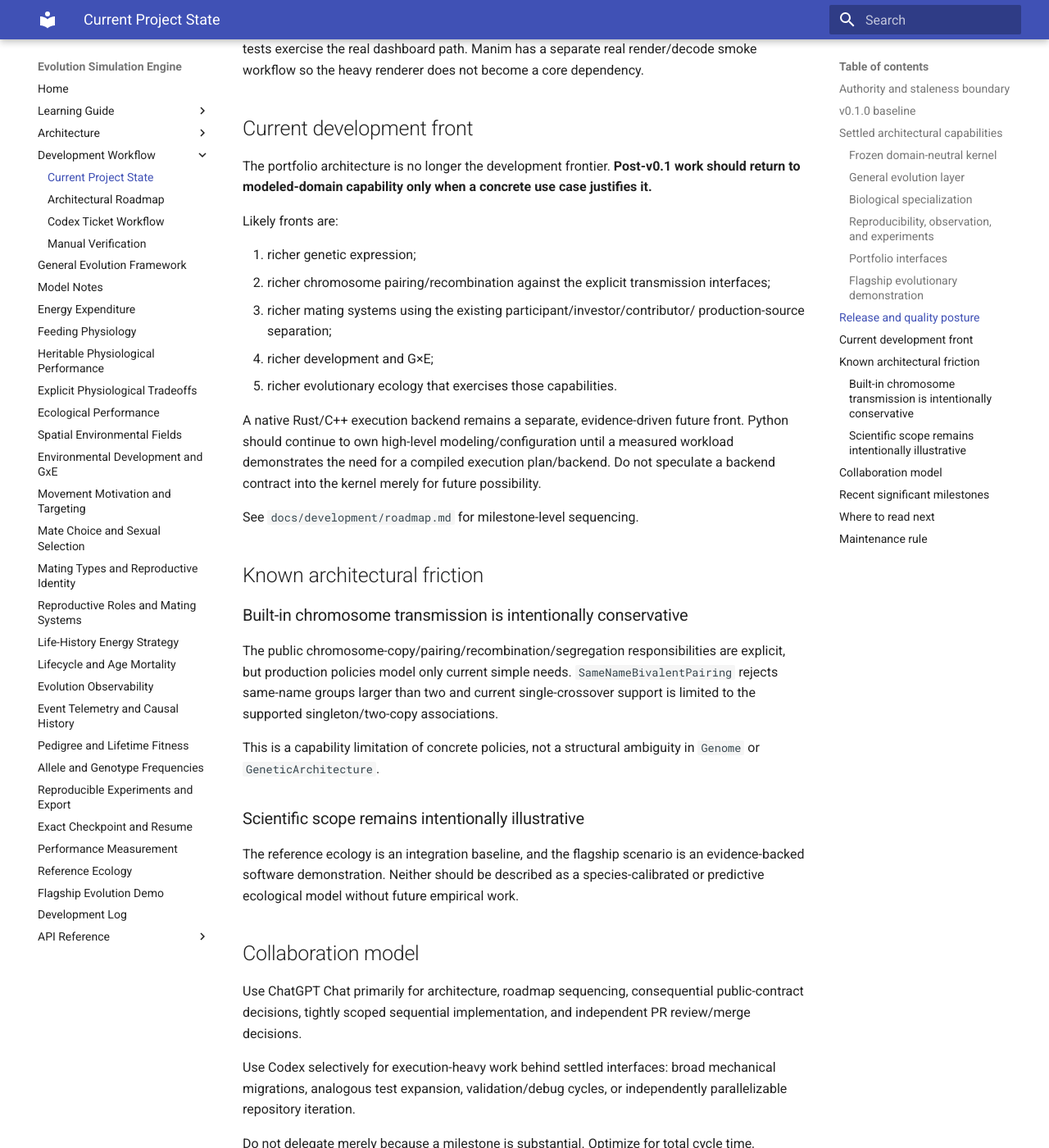
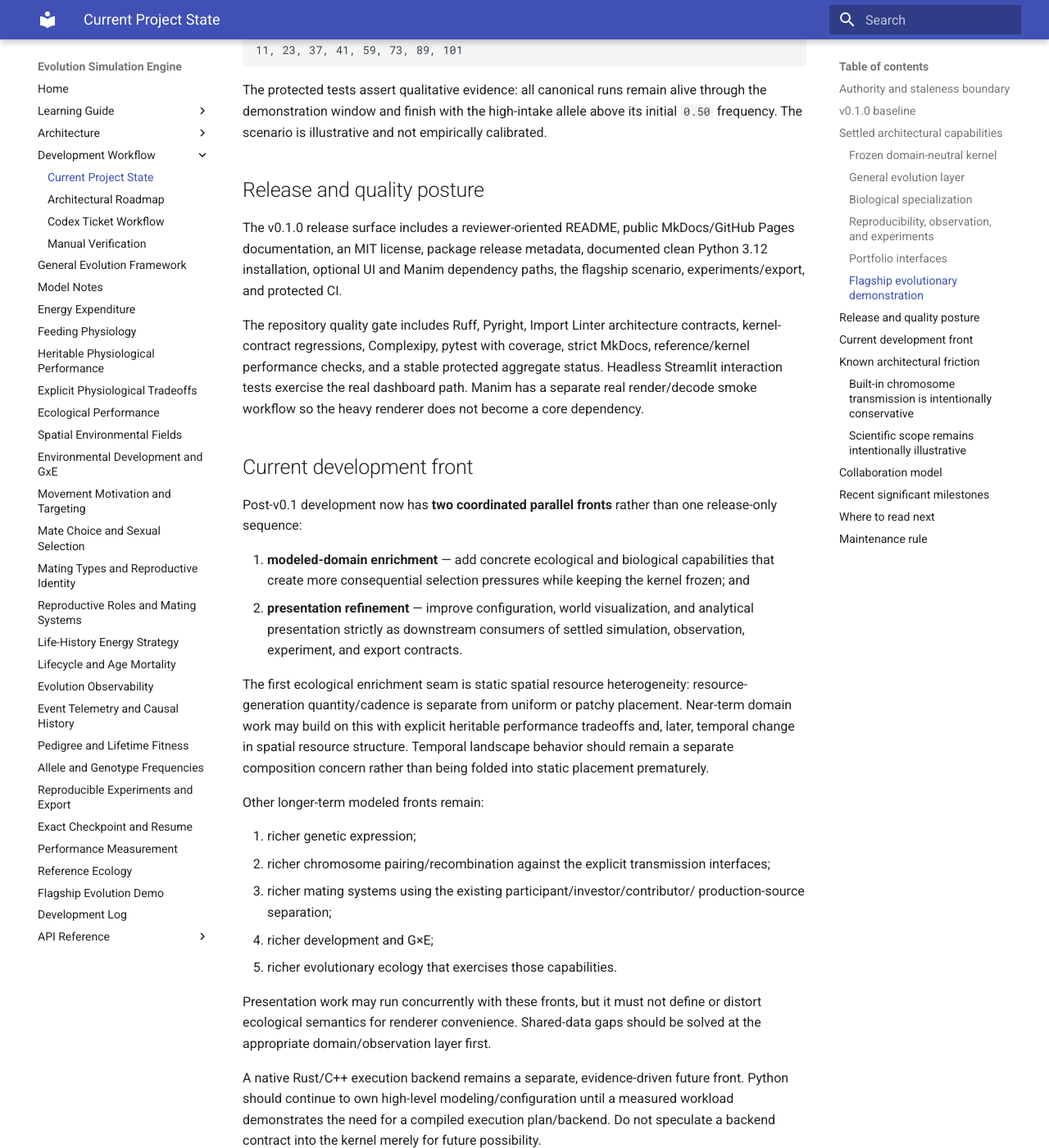
Before and after one commit to abdullahkhan57721/evolution-simulation-engine, an MkDocs documentation site: the page built from docs/development/current_state.md, in a window 1280 px wide and 1400 px high, scrolled down 4747 px. Shown: the whole window at 82% size. Built offline with MkDocs 1.6.1 and Material for MkDocs 9.7.7, drawn with Linux system fonts in a browser that asks for light colours; some of the changed text lies outside the part shown.

Commit message:
Record parallel post-v0.1 development front for Issue #127

````diff
--- a/docs/development/current_state.md
+++ b/docs/development/current_state.md
@@ -142,6 +142,28 @@ built-in policies intentionally preserve simple singleton/diploid Mendelian
 behavior; richer higher-copy biology should be added as explicit policies against
 these settled interfaces.
 
+Spatial resource generation now has a similarly explicit ecological responsibility
+split:
+
+```text
+ResourceGeneration
+    | quantity / cadence
+    v
+ResourcePlacementModel
+    | coordinate choice using SimulationState.rng
+    v
+ResourceGeneration.Event
+    |
+    v
+WorldState.add_resources()
+```
+
+Uniform placement preserves the ordinary baseline and historical RNG draw order.
+Patchy placement adds static weighted circular resource regions with world-bounded
+grid sampling. Placement models are immutable ecological configuration; resource
+mutation remains owned by `WorldState`, and committed spatial observations reveal
+the resulting real resource geography without renderer metadata.
+
 ### Reproducibility, observation, and experiments
 
 Committed evidence is a first-class architectural layer. The repository includes:
@@ -209,11 +231,24 @@ not become a core dependency.
 
 ## Current development front
 
-The portfolio architecture is no longer the development frontier. **Post-v0.1
-work should return to modeled-domain capability only when a concrete use case
-justifies it.**
+Post-v0.1 development now has **two coordinated parallel fronts** rather than one
+release-only sequence:
 
-Likely fronts are:
+1. **modeled-domain enrichment** — add concrete ecological and biological
+   capabilities that create more consequential selection pressures while keeping
+   the kernel frozen; and
+2. **presentation refinement** — improve configuration, world visualization, and
+   analytical presentation strictly as downstream consumers of settled simulation,
+   observation, experiment, and export contracts.
+
+The first ecological enrichment seam is static spatial resource heterogeneity:
+resource-generation quantity/cadence is separate from uniform or patchy placement.
+Near-term domain work may build on this with explicit heritable performance
+tradeoffs and, later, temporal change in spatial resource structure. Temporal
+landscape behavior should remain a separate composition concern rather than being
+folded into static placement prematurely.
+
+Other longer-term modeled fronts remain:
 
 1. richer genetic expression;
 2. richer chromosome pairing/recombination against the explicit transmission
@@ -222,6 +257,10 @@ Likely fronts are:
    production-source separation;
 4. richer development and G×E;
 5. richer evolutionary ecology that exercises those capabilities.
+
+Presentation work may run concurrently with these fronts, but it must not define
+or distort ecological semantics for renderer convenience. Shared-data gaps should
+be solved at the appropriate domain/observation layer first.
 
 A native Rust/C++ execution backend remains a separate, evidence-driven future
 front. Python should continue to own high-level modeling/configuration until a
@@ -266,6 +305,10 @@ cycle time, architectural correctness, recoverability, and user attention.
 
 Newest first; this is a capability summary, not a changelog.
 
+- **Spatial resource landscapes:** separated renewable-resource generation amount
+  and cadence from immutable ecology-owned placement, preserving exact uniform
+  default RNG behavior while adding opt-in static weighted patch placement that is
+  naturally visible through committed spatial observations.
 - **v0.1 portfolio baseline:** integrated release-facing documentation,
   installation/release metadata, dashboard, experiments/export, cinematic replay,
   flagship demonstration, and protected verification into one reviewer-facing
````
